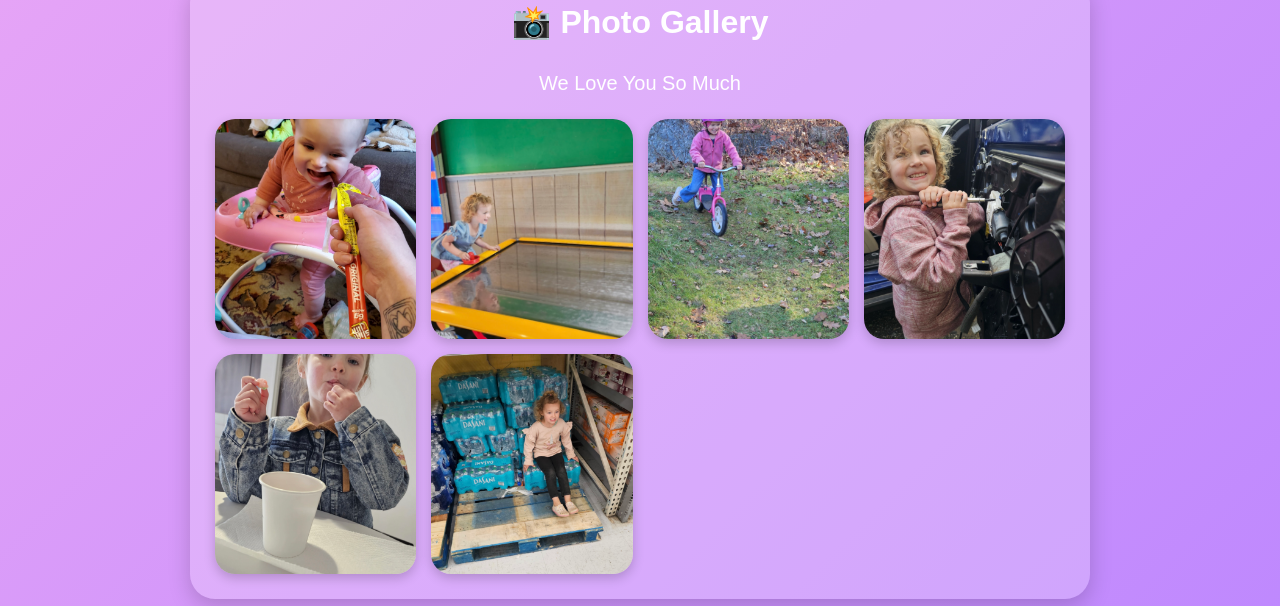
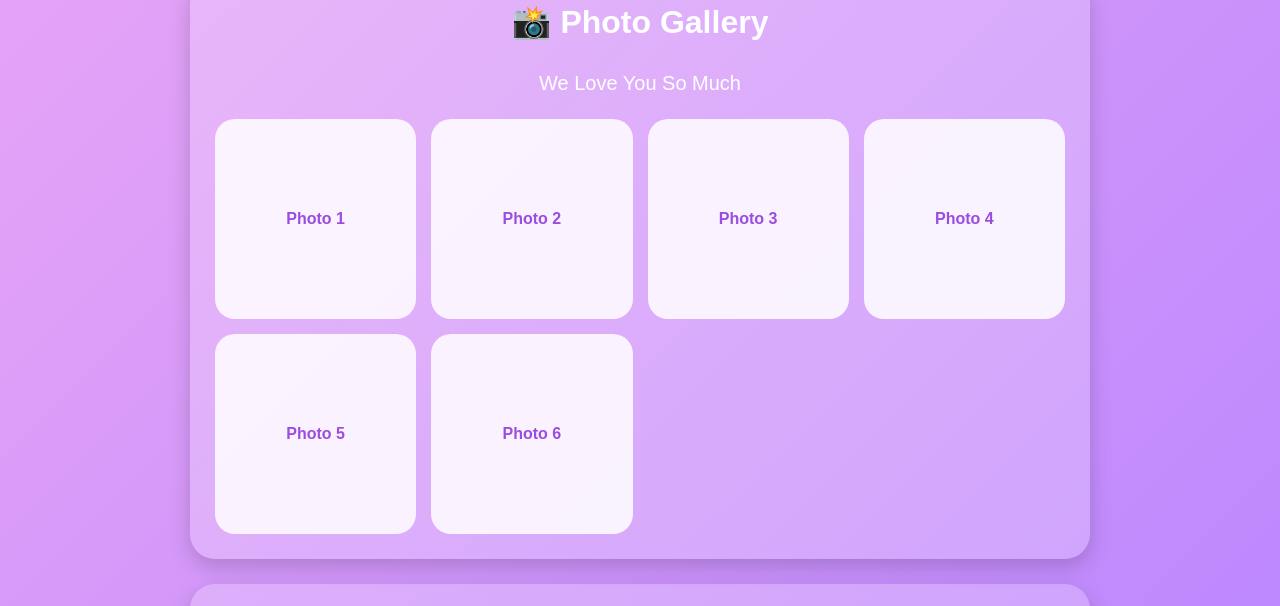
Before and after one commit to intensebruhh34/cyber-celebrations.com, a plain HTML site: page birthday-example.html in a window 1280 px wide. Shown: the part 1264-1870 px from the top of the page. Drawn offline with Linux system fonts and the light colour scheme.

Commit message:
Update birthday-example.html

```diff
--- a/birthday-example.html
+++ b/birthday-example.html
@@ -216,12 +216,12 @@
       <p>We Love You So Much</p>
 
       <div class="gallery">
-     <img src="SlimJim.jpg" class="gallery-photo">
-     <img src="AirHockey.jpg" class="gallery-photo">
-     <img src="Bike.jpg" class="gallery-photo">
-     <img src="Car.jpg" class="gallery-photo">
-     <img src="Cup.jpg" class="gallery-photo">
-     <img src="Water.jpg" class="gallery-photo">
+    <div class="photo-box">Photo 1</div>
+<div class="photo-box">Photo 2</div>
+<div class="photo-box">Photo 3</div>
+<div class="photo-box">Photo 4</div>
+<div class="photo-box">Photo 5</div>
+<div class="photo-box">Photo 6</div>
       </div>
     </section>
 
```
